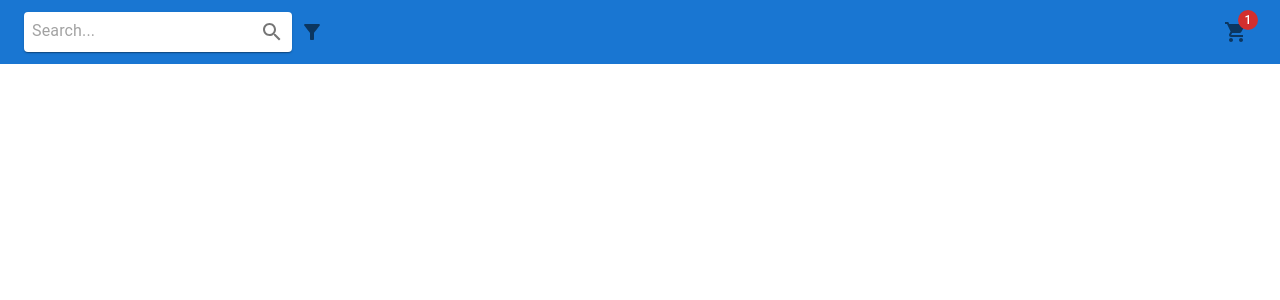
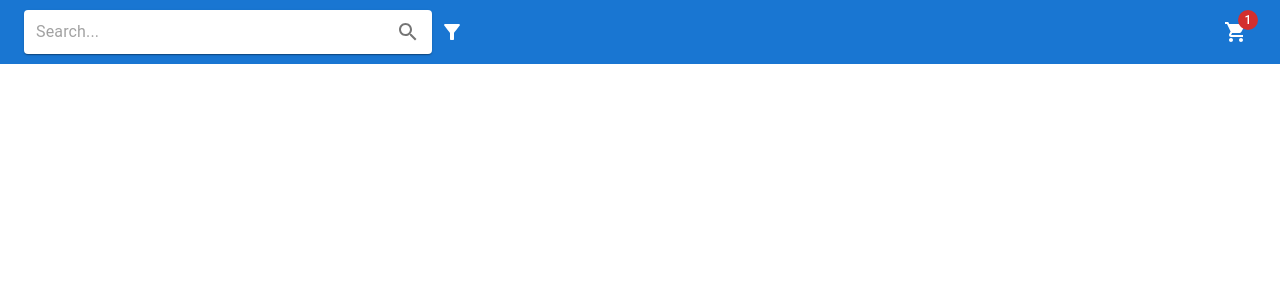
Before and after one commit to DrawingNea/815698e2-bbca-430b-a075-2b56d058997e, a React (Create React App) app: page / in a window 1280 px wide. Shown: the top 300 px of the page. Built offline with nearby package versions, Linux system fonts and the light colour scheme.

Commit message:
change sass & styles of navbar & searchbar

```diff
--- a/package.json
+++ b/package.json
@@ -17,6 +17,7 @@
     "react": "^18.2.0",
     "react-dom": "^18.2.0",
     "react-scripts": "5.0.1",
+    "sass": "^1.69.5",
     "typescript": "^4.9.5",
     "web-vitals": "^2.1.4"
   },
--- a/src/App.tsx
+++ b/src/App.tsx
@@ -1,4 +1,4 @@
-import './Styles/App.css';
+import './Styles/App.sass';
 import Homepage from './Components/Homepage';
 import Navbar from './Components/Navbar';
 
--- a/src/Components/Navbar.tsx
+++ b/src/Components/Navbar.tsx
@@ -2,6 +2,7 @@ import { Box, AppBar, Toolbar, IconButton, Badge } from "@mui/material";
 import FilterAltIcon from "@mui/icons-material/FilterAlt";
 import ShoppingCartIcon from "@mui/icons-material/ShoppingCart";
 import SearchBar from "./SearchBar";
+import "../Styles/Navbar.sass";
 
 function Navbar(){
     return (<>
--- a/src/Components/SearchBar.tsx
+++ b/src/Components/SearchBar.tsx
@@ -1,5 +1,7 @@
 import { IconButton, InputBase, Paper } from "@mui/material";
 import SearchIcon from "@mui/icons-material/Search";
+import "../Styles/Navbar.sass";
+import "../Styles/SearchBar.sass";
 
 function SearchBar() {
   return (
--- a/src/Styles/App.css
+++ /dev/null
@@ -1,38 +0,0 @@
-.App {
-  text-align: center;
-}
-
-.App-logo {
-  height: 40vmin;
-  pointer-events: none;
-}
-
-@media (prefers-reduced-motion: no-preference) {
-  .App-logo {
-    animation: App-logo-spin infinite 20s linear;
-  }
-}
-
-.App-header {
-  background-color: #282c34;
-  min-height: 100vh;
-  display: flex;
-  flex-direction: column;
-  align-items: center;
-  justify-content: center;
-  font-size: calc(10px + 2vmin);
-  color: white;
-}
-
-.App-link {
-  color: #61dafb;
-}
-
-@keyframes App-logo-spin {
-  from {
-    transform: rotate(0deg);
-  }
-  to {
-    transform: rotate(360deg);
-  }
-}
--- /dev/null
+++ b/src/Styles/App.sass
@@ -0,0 +1,30 @@
+.App
+  text-align: center
+
+.App-logo
+  height: 40vmin
+  pointer-events: none
+
+@media (prefers-reduced-motion: no-preference)
+  .App-logo
+    animation: App-logo-spin infinite 20s linear
+
+.App-header
+  background-color: #282c34
+  min-height: 100vh
+  display: flex
+  flex-direction: column
+  align-items: center
+  justify-content: center
+  font-size: calc(10px + 2vmin)
+  color: white
+
+.App-link
+  color: #61dafb
+
+@keyframes App-logo-spin
+  from
+    transform: rotate(0deg)
+
+  to
+    transform: rotate(360deg)
--- /dev/null
+++ b/src/Styles/Navbar.sass
@@ -0,0 +1,11 @@
+.navbar
+  position: sticky
+  top: 0
+
+.navIcons
+  color: white !important
+
+#getTickets
+  padding: 0.5rem 1rem
+  font-size: 1rem
+  margin: 1rem auto
--- /dev/null
+++ b/src/Styles/SearchBar.sass
@@ -0,0 +1,5 @@
+.navSearchBar
+  padding: 2px 4px
+  display: flex
+  align-items: center
+  width: 400px
--- a/src/Styles/index.css
+++ /dev/null
@@ -1,13 +0,0 @@
-body {
-  margin: 0;
-  font-family: -apple-system, BlinkMacSystemFont, 'Segoe UI', 'Roboto', 'Oxygen',
-    'Ubuntu', 'Cantarell', 'Fira Sans', 'Droid Sans', 'Helvetica Neue',
-    sans-serif;
-  -webkit-font-smoothing: antialiased;
-  -moz-osx-font-smoothing: grayscale;
-}
-
-code {
-  font-family: source-code-pro, Menlo, Monaco, Consolas, 'Courier New',
-    monospace;
-}
--- /dev/null
+++ b/src/Styles/index.sass
@@ -0,0 +1,9 @@
+body
+  margin: 0
+  font-family: -apple-system, BlinkMacSystemFont, 'Segoe UI', 'Roboto', 'Oxygen','Ubuntu', 'Cantarell', 'Fira Sans', 'Droid Sans', 'Helvetica Neue',
+  sans-serif
+    -webkit-font-smoothing: antialiased
+    -moz-osx-font-smoothing: grayscale
+
+code
+  font-family: source-code-pro, Menlo, Monaco, Consolas, 'Courier New',monospace
--- a/src/index.tsx
+++ b/src/index.tsx
@@ -1,6 +1,6 @@
 import React from 'react';
 import ReactDOM from 'react-dom/client';
-import './Styles/index.css';
+import './Styles/index.sass';
 import App from './App';
 import reportWebVitals from './reportWebVitals';
 
```
Also changed, not shown: 1 other file (tests, documents, lock files or other folders).
